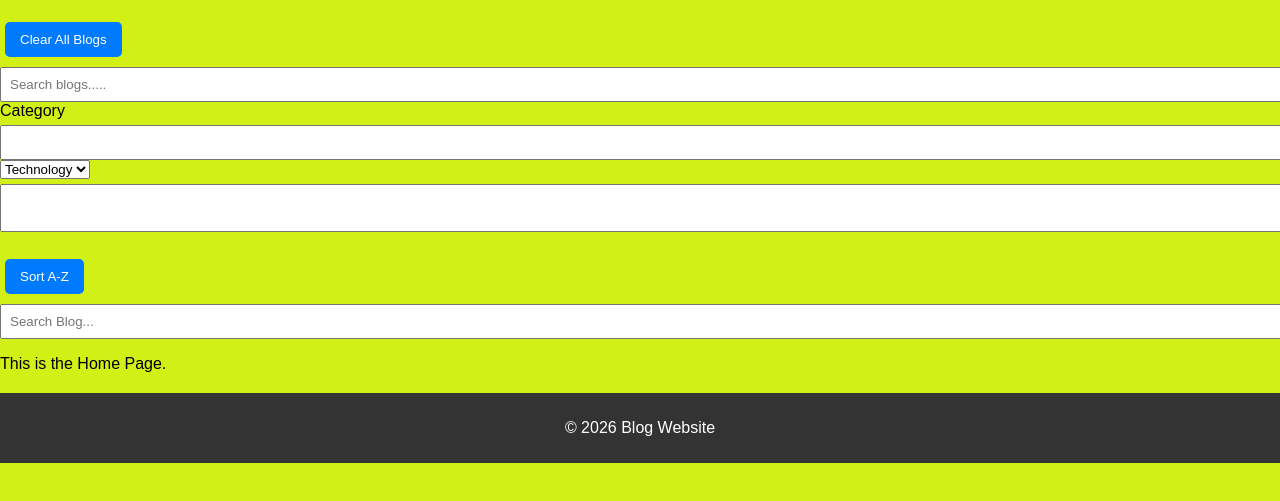
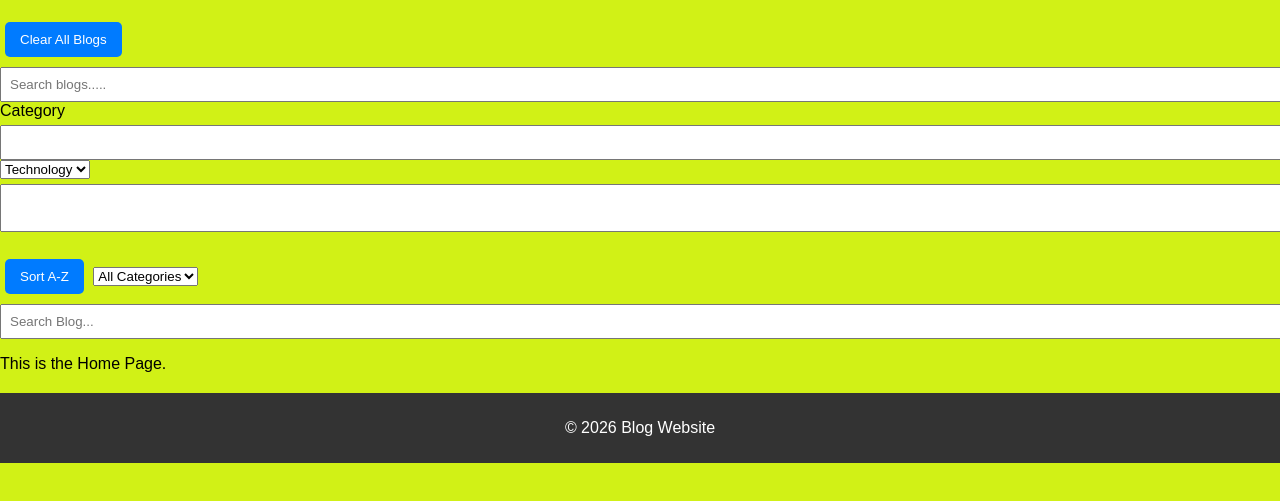
Before and after one commit to usharani16challa/blog-website, a website: page index.html in a window 1280 px wide. Shown: the part 159-660 px from the top of the page. Drawn offline with Linux system fonts and the light colour scheme.

Commit message:
Day 13 completed

```diff
--- a/index.html
+++ b/index.html
@@ -35,6 +35,14 @@
 
 <button onclick="sortBlogs()">Sort A-Z</button>
 
+<select id="filterCategory" onchange="filterBlogs()">
+    <option value="All">All Categories</option>
+    <option value="Technology">Technology</option>
+    <option value="Education">Education</option>
+    <option value="Health">Health</option>
+    <option value="Travel">Travel</option>
+</select>
+
 <input type="text" id="searchInput" placeholder="Search Blog..." onkeyup="searchBlogs()">
 
 <div id="blogContainer"></div>
--- a/script.js
+++ b/script.js
@@ -19,6 +19,22 @@ function displayBlogs(blogList = blogs) {
         container.appendChild(card);
     });
 }
+
+function filterBlogs() {
+    const selectedCategory = document.getElementById("filterCategory").value;
+
+    if (selectedCategory === "All") {
+        displayBlogs();
+        return;
+    }
+
+    const filteredBlogs = blogs.filter(blog =>
+        blog.category === selectedCategory
+    );
+
+    displayBlogs(filteredBlogs);
+}
+
 
 function sortBlogs() {
     blogs.sort((a, b) => a.title.localeCompare(b.title));
```
